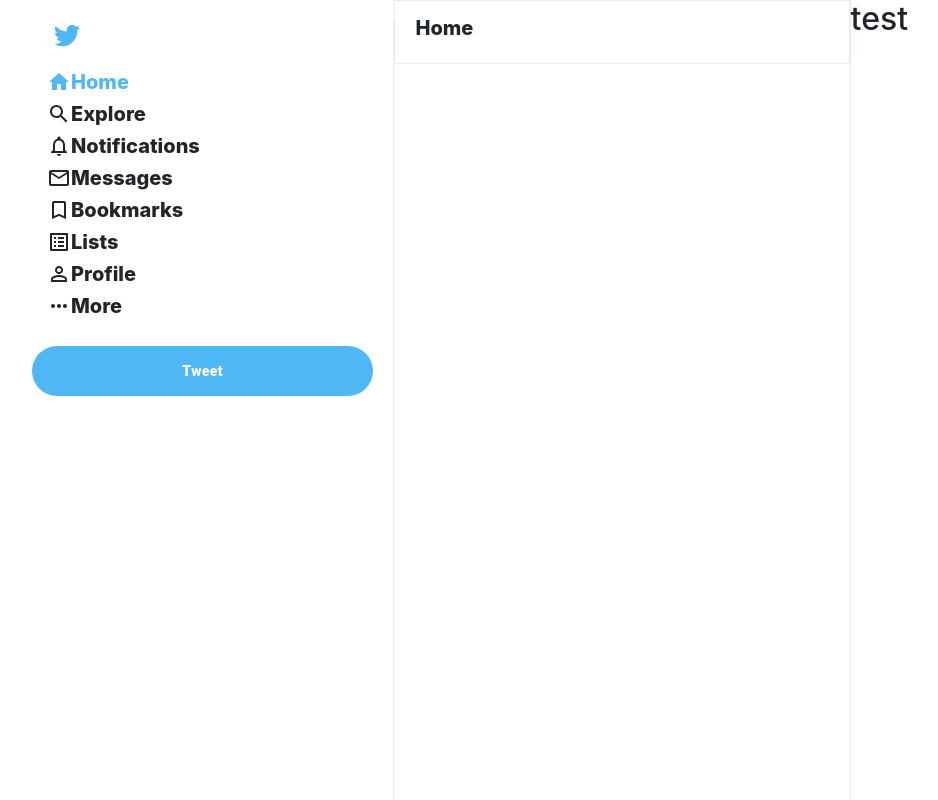
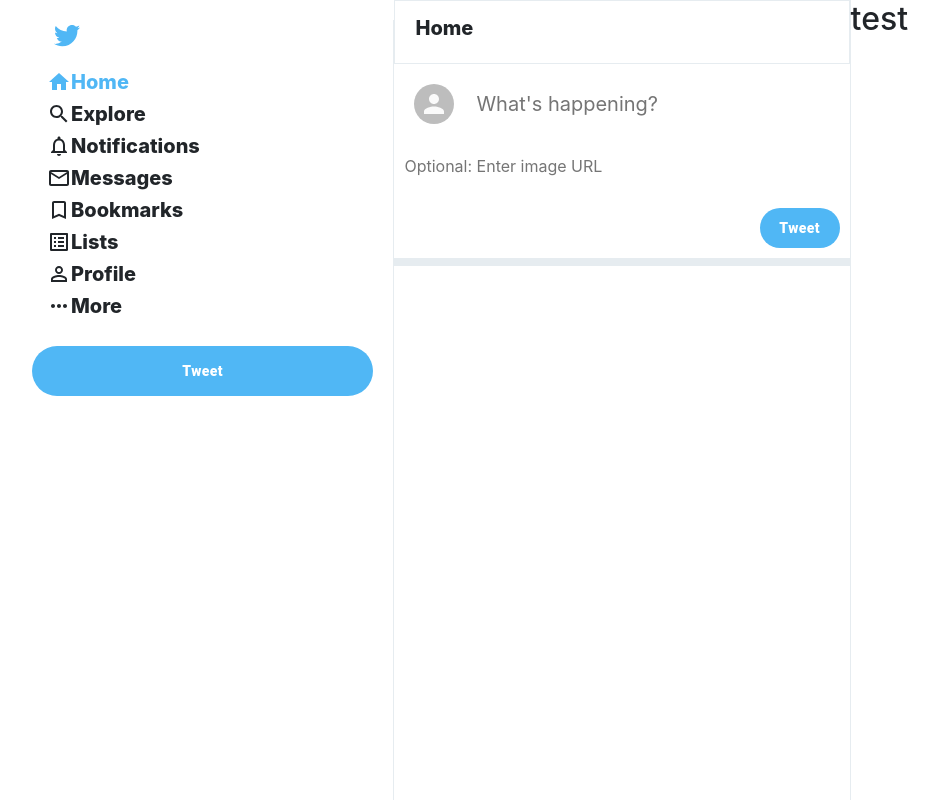
Before and after one commit to MoCrespo/twitter-clone, a React (Create React App) app in the folder twitter-clone/: page / in a window 1280 px wide. Shown: the whole page, without its empty margins (38-976 px from the left). Built offline with nearby package versions, Linux system fonts and the light colour scheme.

Commit message:
create the Tweet box

```diff
--- a/twitter-clone/src/components/Content.js
+++ b/twitter-clone/src/components/Content.js
@@ -1,11 +1,14 @@
 import React from 'react'
 import './Content.css'
+import TweetBox from './TweetBox'
+import Tweet from './Tweet'
 function Content() {
     return (
         <div className="content">
            <div className='content__header' >
                <h2>Home</h2>
            </div>
+           <TweetBox />
         </div>
     )
 }
--- /dev/null
+++ b/twitter-clone/src/components/Tweet.js
@@ -0,0 +1,11 @@
+import React from 'react'
+import './Tweet.css'
+function Tweet() {
+    return (
+        <div className="Tweet">
+
+        </div>
+    )
+}
+
+export default Tweet
--- /dev/null
+++ b/twitter-clone/src/components/TweetBox.css
@@ -0,0 +1,40 @@
+.tweetBox {
+    padding-bottom: 10px;
+    border-bottom: 8px solid var(--twitter-background);
+    padding-right: 10px;
+  }
+
+  .tweetBox > form {
+    display: flex;
+    flex-direction: column;
+  }
+
+  .tweetBox__input {
+    padding: 20px;
+    display: flex;
+  }
+
+  .tweetBox__input > input {
+    flex: 1;
+    margin-left: 20px;
+    font-size: 20px;
+    border: none;
+  }
+
+  .tweetBox__imageInput {
+    border: none;
+    padding: 10px;
+  }
+
+  .tweetBox__tweetButton {
+    background-color: var(--twitter-color) !important;
+    border: none !important;
+    color: white !important;
+    font-weight: 900 !important;
+    text-transform: inherit !important;
+    border-radius: 30px !important;
+    width: 80px;
+    height: 40px !important;
+    margin-top: 20px !important;
+    margin-left: auto !important;
+  }
--- /dev/null
+++ b/twitter-clone/src/components/TweetBox.js
@@ -0,0 +1,33 @@
+import React from 'react'
+import './TweetBox.css'
+import { Avatar, Button } from "@material-ui/core";
+
+function TweetBox() {
+    return (
+        <div className="tweetBox">
+            <form>
+                <div className="tweetBox__input">
+                <Avatar src="" />
+                <input
+                    placeholder="What's happening?"
+                    type="text"
+                />
+                </div>
+                <input
+                className="tweetBox__imageInput"
+                placeholder="Optional: Enter image URL"
+                type="text"
+                />
+
+                <Button
+                type="submit"
+                className="tweetBox__tweetButton"
+                >
+                Tweet
+                </Button>
+            </form>
+        </div>
+    )
+}
+
+export default TweetBox
```
Also changed, not shown: twitter-clone/src/components/Tweet.css (added), 1 other file (tests, documents, lock files or other folders).
